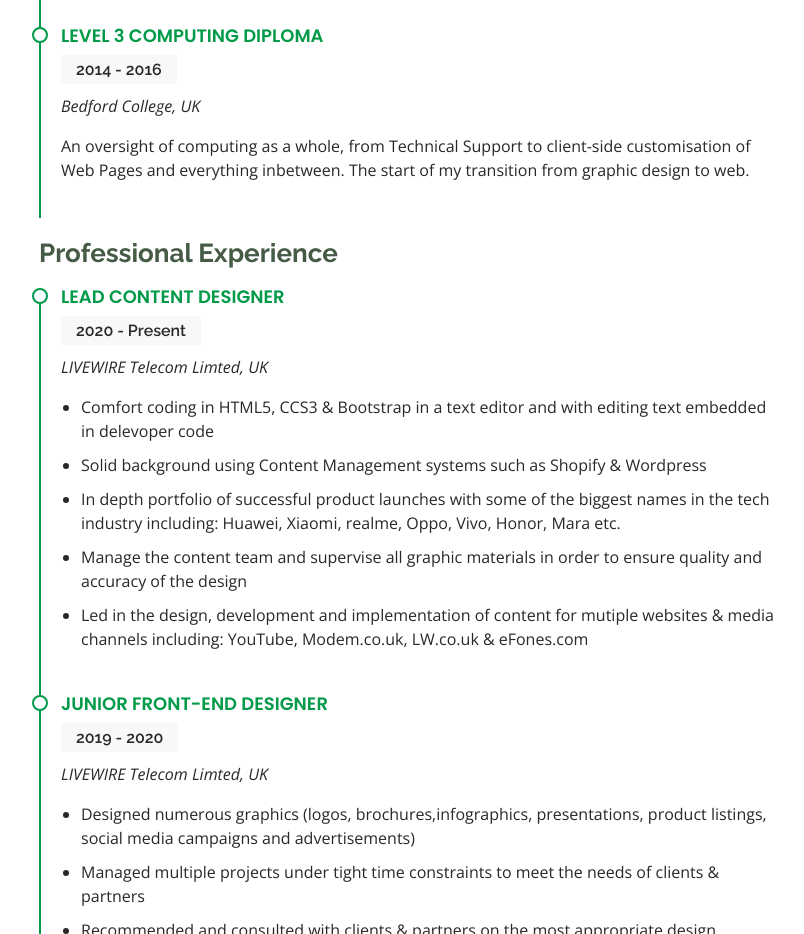
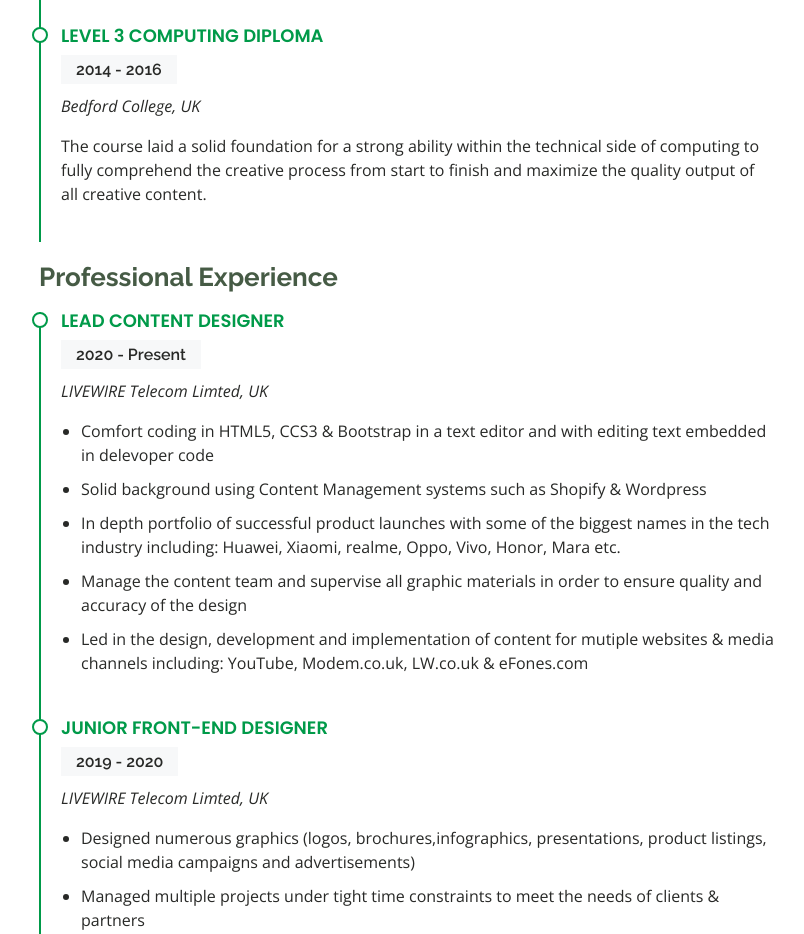
Before and after one commit to Taihg/csy2043, a plain HTML site: page index.html in a window 1280 px wide. Shown: the part 1820-2754 px from the top of the page, without its empty margins (93-897 px from the left). Drawn offline with nearby package versions, Linux system fonts and the light colour scheme.

Commit message:
Updated College Experience
Re-jigged the experience to provide my clarity.

```diff
--- a/index.html
+++ b/index.html
@@ -126,7 +126,7 @@
               <h4>Level 3 Computing Diploma</h4>
               <h5>2014 - 2016</h5>
               <p><em>Bedford College, UK</em></p>
-              <p>An oversight of computing as a whole, from Technical Support to client-side customisation of Web Pages and everything inbetween. The start of my transition from graphic design to web.</p>
+              <p>The course laid a solid foundation for a strong ability within the technical side of computing to fully comprehend the creative process from start to finish and maximize the quality output of all creative content.</p>
             </div>
             <h3 class="resume-title">Professional Experience</h3>
             <div class="resume-item">
```
